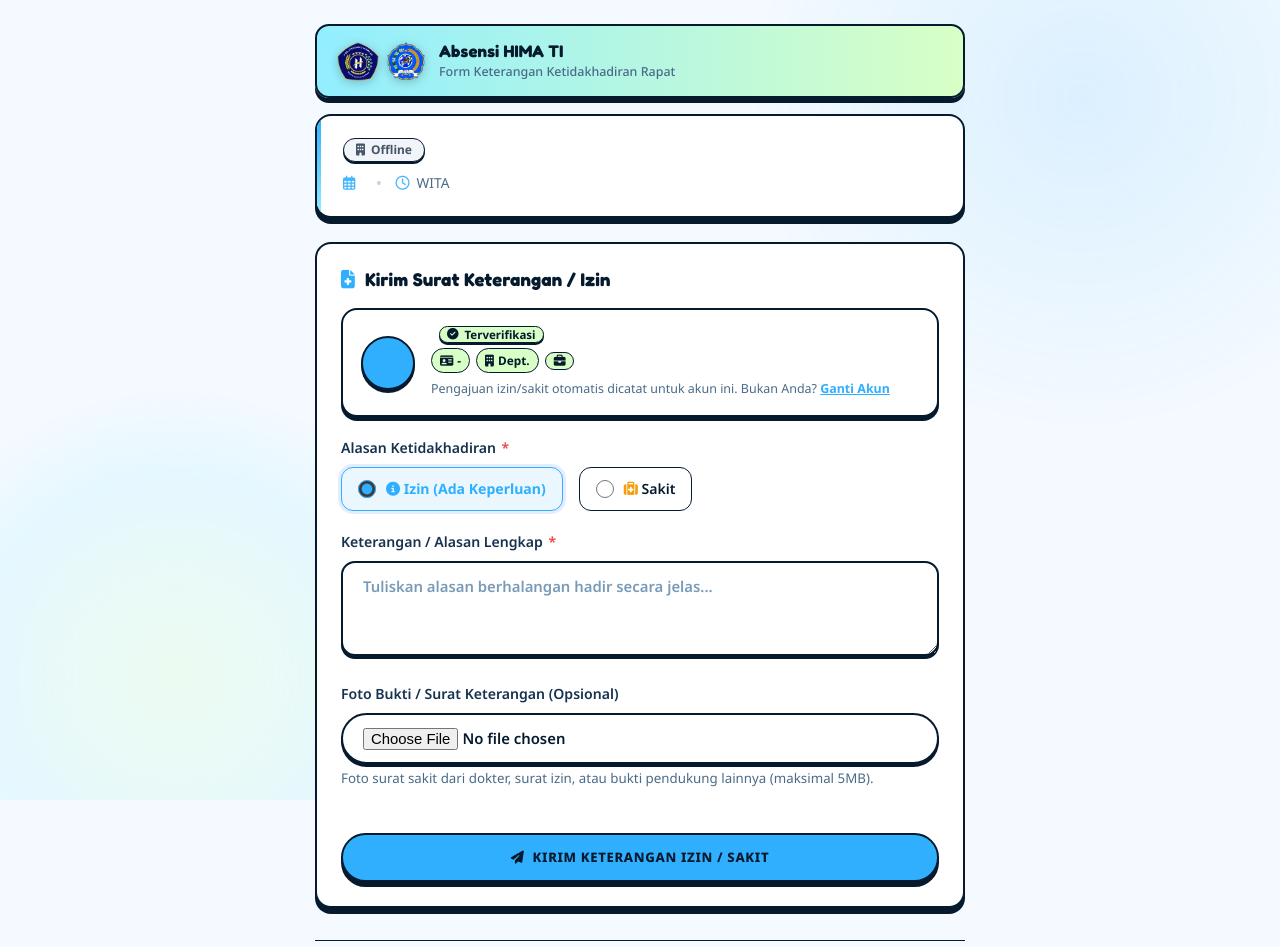
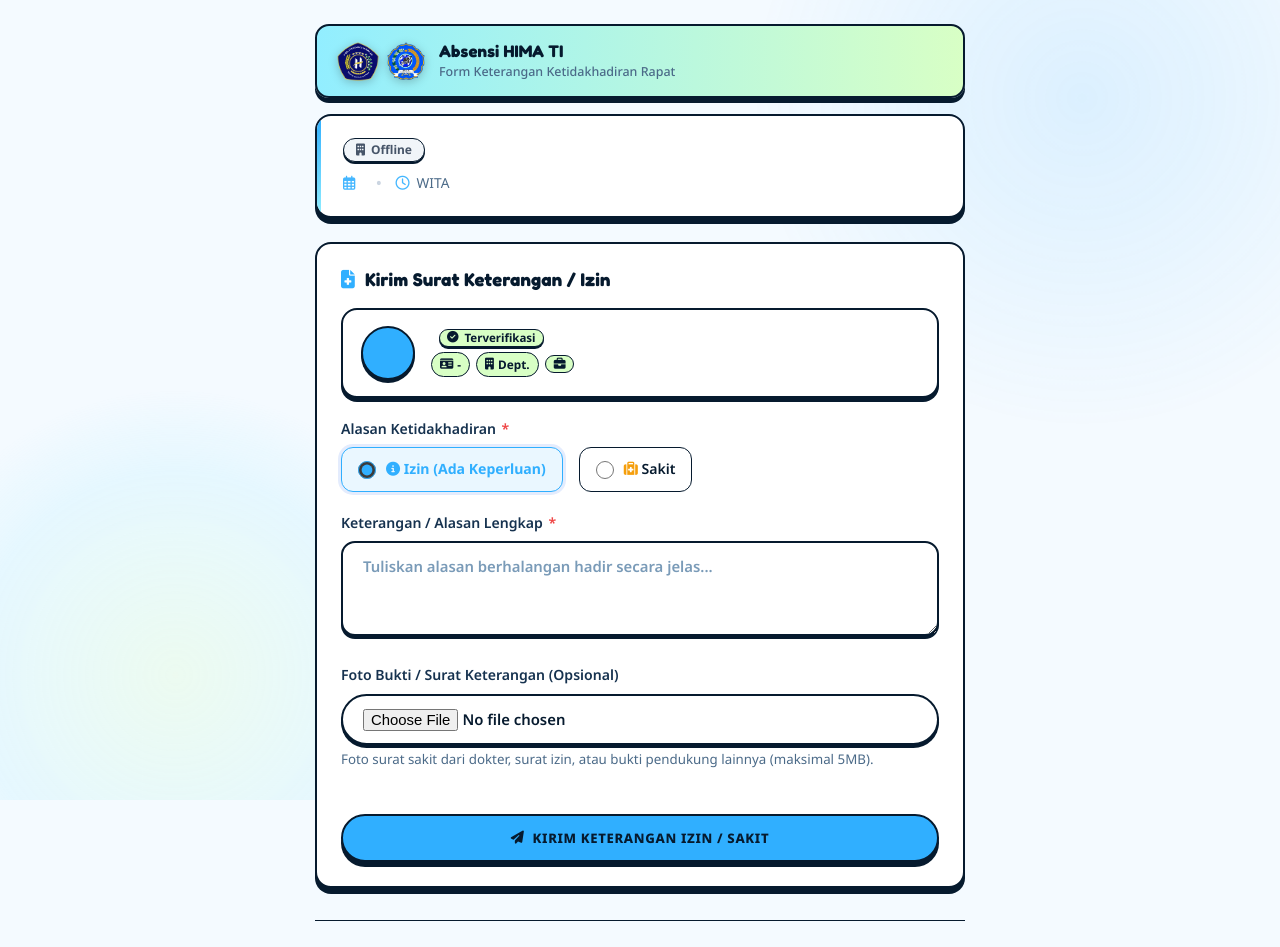
Before and after one commit to ryuuuuuuiii/absensiHIMATI, a Laravel app: template resources/views/public/absent_form.blade.php in a window 1280 px wide. Shown: the top 947 px of the page. Run offline with Laravel 12, Linux system fonts and the light colour scheme; the template is opened without the code that fills it, so the values that code supplies are empty.

Commit message:
refactor(attendance): hapus opsi dan teks ganti akun pada form presensi publik

```diff
--- a/resources/views/public/absent_form.blade.php
+++ b/resources/views/public/absent_form.blade.php
@@ -134,18 +134,8 @@
                     </span>
                 @endif
             </div>
-            <div class="online-member-switch">
-                <span>Pengajuan izin/sakit otomatis dicatat untuk akun ini. Bukan Anda? </span>
-                <a href="#" onclick="event.preventDefault(); document.getElementById('switchAccountForm').submit();">
-                    Ganti Akun
-                </a>
-            </div>
         </div>
     </div>
-
-    <form id="switchAccountForm" action="{{ auth('member')->check() ? route('portal.logout') : route('logout') }}" method="POST" style="display: none;">
-        @csrf
-    </form>
 
     @if($existingAttendance)
         @if($existingAttendance->status === 'hadir')
```
Also changed, not shown: resources/views/public/online_attend.blade.php (+0 -10 lines).
